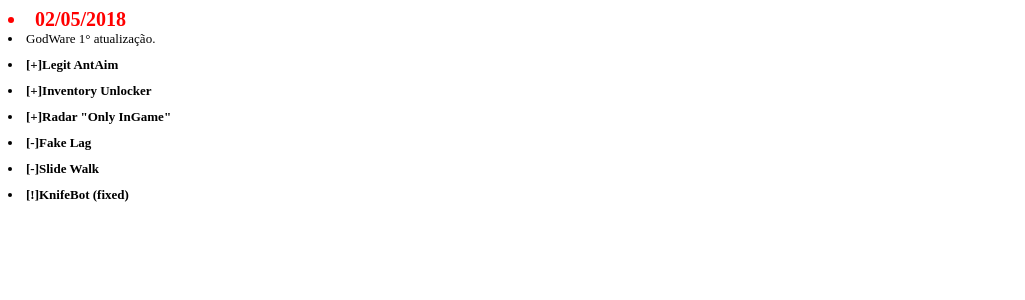
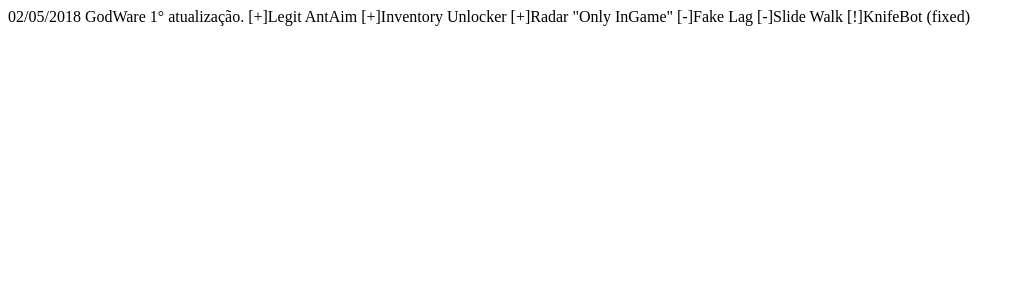
Before and after one commit to Mytho145/godware, a PHP site: page /noticias.php in a window 1280 px wide. Shown: the top 300 px of the page, without its empty margins (0-1025 px from the left). Run offline with PHP 8.4, Linux system fonts and the light colour scheme.

Commit message:
Update noticias.php

```diff
--- a/noticias.php
+++ b/noticias.php
@@ -1,55 +1,8 @@
-<!DOCTYPE html>
-<html>
-  <head>
-    <meta charset="utf-8">
-    <title>Notícias</title>
-    <style>
-      .data{
-        color : red;
-        font-size: 20px;
-        font-weight: bold;
-        font-family: inherit;
-      }
-      .peq{
-          font-size: 13px;
-          font-family: inherit;
-        }
-      .bbold{
-        font-weight: bold;
-      }
-      .clearm{
-        padding-top: 5px;
-        padding-bottom: 5px;
-      }
-    </style>
-  </head>
-  <body>
-
-
-      <li class="data">02/05/2018</li>
-      <li class="peq">GodWare 1° atualização.</li>
-      <div class="clearm"></div>
-
-      <li class="peq"><span class="bbold">[+]Legit AntAim</span></li>
-
-      <div class="clearm"></div>
-
-
-      <li class="peq"><span class="bbold">[+]Inventory Unlocker</span></li>
-      <div class="clearm"></div>
-
-
-      <li class="peq"><span class="bbold">[+]Radar "Only InGame"</span></li>
-      <div class="clearm"></div>
-
-      <li class="peq"><span class="bbold">[-]Fake Lag</span></li>
-      <div class="clearm"></div>
-
-      <li class="peq"><span class="bbold">[-]Slide Walk</span></li>
-      <div class="clearm"></div>
-
-      <li class="peq"><span class="bbold">[!]KnifeBot (fixed)</span></li>
-      <div class="clearm"></div>
-
-  </body>
-</html>
+02/05/2018
+GodWare 1° atualização.
+[+]Legit AntAim
+[+]Inventory Unlocker
+[+]Radar "Only InGame"
+[-]Fake Lag
+[-]Slide Walk
+[!]KnifeBot (fixed)
```
